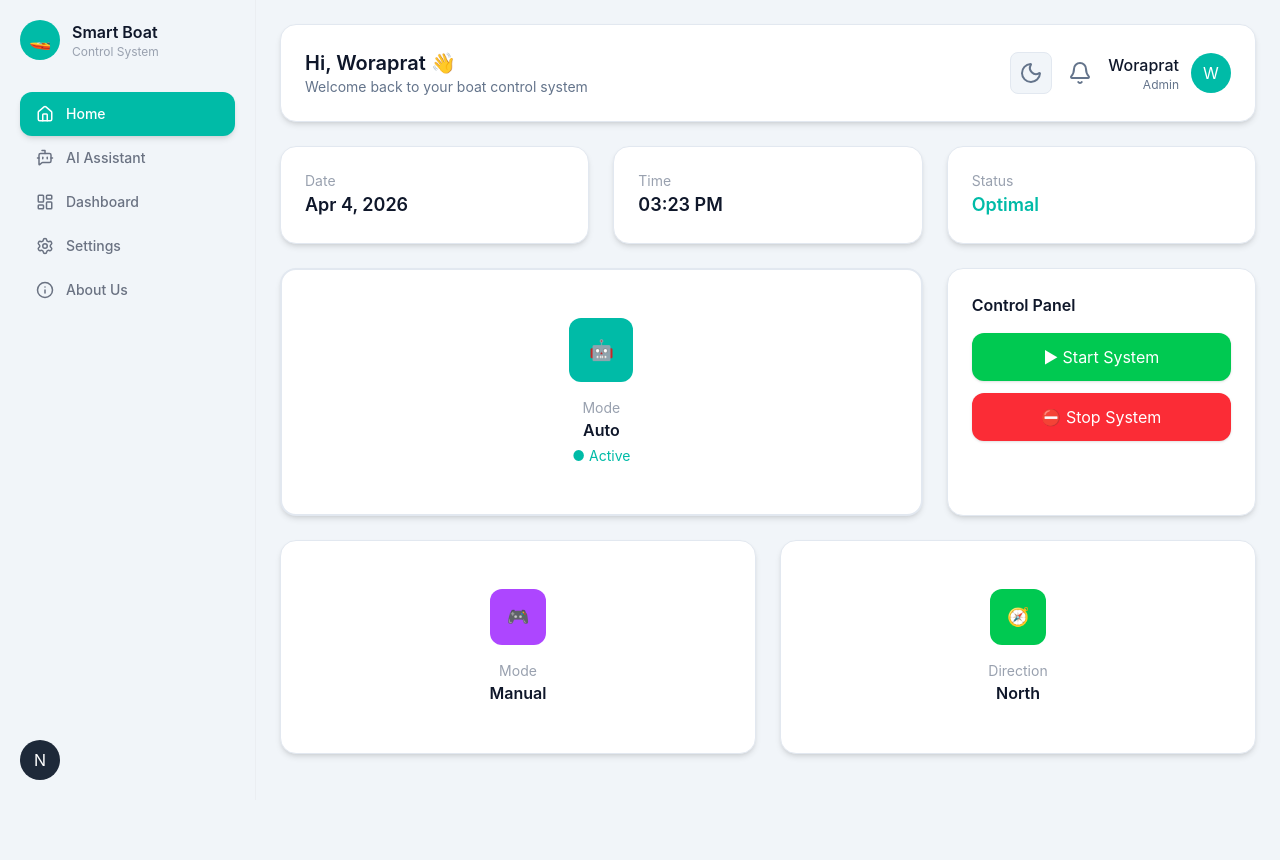
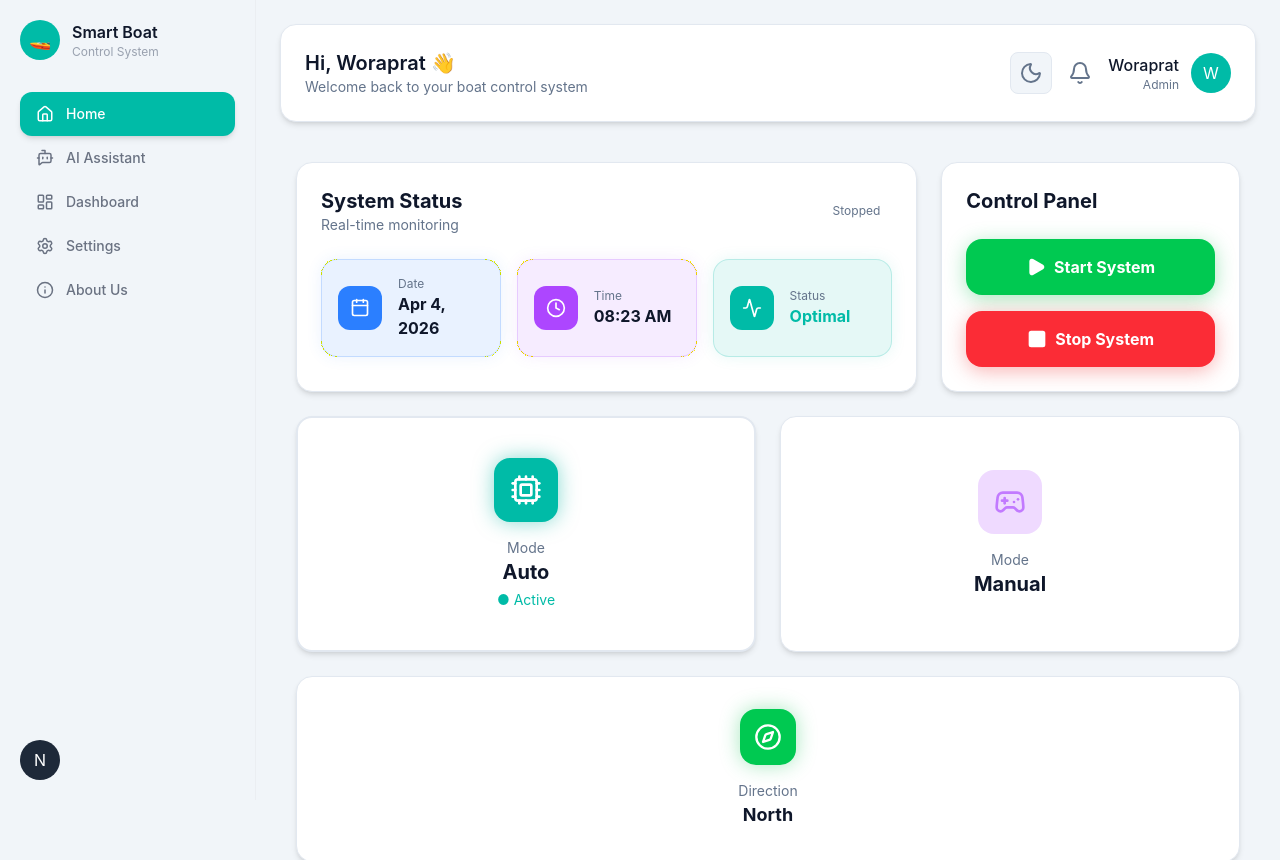
Before and after one commit to PrQnHuBer/smart-boat-ui-master, a Next.js app: page / in a window 1280 px wide. Shown: the top 860 px of the page. Before the commit the page ends 800 px from the top, so only its background shows below. Built offline with nearby package versions, Linux system fonts and the light colour scheme.

Commit message:
หารูปมาใส่แล้ว

```diff
--- a/app/about/page.tsx
+++ b/app/about/page.tsx
@@ -3,6 +3,9 @@
 import Card from "@/components/Card";
 import { GraduationCap, Mail, ArrowLeft } from "lucide-react";
 import { useRouter } from "next/navigation";
+// 1. Import รูปภาพจากโฟลเดอร์ images
+import githubLogo from "../../images/Github.png";
+import linkedinLogo from "../../images/linkedin.jpg";
 
 export default function AboutPage() {
   const router = useRouter();
@@ -22,6 +25,7 @@ export default function AboutPage() {
           <p className="text-muted text-sm mt-1">Meet the team behind Smart Boat</p>
         </div>
       </div>
+
       {/* University Section */}
       <Card className="p-8 border border-default bg-card flex gap-6 items-center shadow-xl">
         <div className="relative shrink-0">
@@ -116,11 +120,20 @@ function TeamCard({ name, role, email, color, initial, roleColor }: any) {
       </div>
 
       <div className="flex gap-3">
-        <button className="flex-1 h-10 flex items-center justify-center bg-muted/10 hover:bg-muted/20 rounded-xl text-muted transition-colors border border-default">
-
+        {/* เปลี่ยนจาก Icon เป็นรูปภาพที่ Import มา */}
+        <button className="flex-1 h-10 flex items-center justify-center bg-muted/10 hover:bg-muted/20 rounded-xl transition-colors border border-default group">
+          <img
+            src={githubLogo.src}
+            alt="GitHub"
+            className="w-5 h-5 object-contain opacity-70 group-hover:opacity-100 dark:invert transition-opacity"
+          />
         </button>
-        <button className="flex-1 h-10 flex items-center justify-center bg-muted/10 hover:bg-muted/20 rounded-xl text-muted transition-colors border border-default">
-
+        <button className="flex-1 h-10 flex items-center justify-center bg-muted/10 hover:bg-muted/20 rounded-xl transition-colors border border-default group">
+          <img
+            src={linkedinLogo.src}
+            alt="LinkedIn"
+            className="w-5 h-5 object-contain rounded-sm opacity-70 group-hover:opacity-100 transition-opacity"
+          />
         </button>
       </div>
     </Card>
--- a/app/page.tsx
+++ b/app/page.tsx
@@ -2,6 +2,10 @@
 
 import { useEffect, useState } from "react";
 import Card from "@/components/Card";
+import {
+  Calendar, Clock, Activity, Cpu, Gamepad2,
+  Compass, Play, Square, Send, MessageSquare
+} from "lucide-react";
 
 export default function Home() {
   const [time, setTime] = useState("");
@@ -10,103 +14,137 @@ export default function Home() {
   useEffect(() => {
     const updateTime = () => {
       const now = new Date();
-
-      const thaiTime = now.toLocaleTimeString("en-US", {
-        timeZone: "Asia/Bangkok",
-        hour: "2-digit",
-        minute: "2-digit",
-        hour12: true,
-      });
-
-      const thaiDate = now.toLocaleDateString("en-US", {
-        timeZone: "Asia/Bangkok",
-        year: "numeric",
-        month: "short",
-        day: "numeric",
-      });
-
-      setTime(thaiTime);
-      setDate(thaiDate);
+      setTime(now.toLocaleTimeString("en-US", { hour: "2-digit", minute: "2-digit", hour12: true }));
+      setDate(now.toLocaleDateString("en-US", { year: "numeric", month: "short", day: "numeric" }));
     };
-
     updateTime();
     const interval = setInterval(updateTime, 1000);
-
     return () => clearInterval(interval);
   }, []);
 
   return (
-    <div className="space-y-6">
+    <div className="space-y-6 p-4 max-w-[1600px] mx-auto">
 
-      {/* Top Cards */}
-      <div className="grid grid-cols-3 gap-6">
-        <Card>
-          <p className="text-gray-400 text-sm">Date</p>
-          <h2 className="text-lg font-semibold">{date}</h2>
-        </Card>
+      <div className="grid grid-cols-1 lg:grid-cols-3 gap-6">
 
-        <Card>
-          <p className="text-gray-400 text-sm">Time</p>
-          <h2 className="text-lg font-semibold">{time}</h2>
-        </Card>
+        {/* LEFT: System Status Section */}
+        <Card className="lg:col-span-2 p-6 border border-default bg-card">
+          <div className="flex justify-between items-center mb-6">
+            <div>
+              <h2 className="text-xl font-bold text-foreground">System Status</h2>
+              <p className="text-muted text-sm">Real-time monitoring</p>
+            </div>
+            <span className="px-3 py-1 bg-muted/20 text-muted rounded-full text-xs flex items-center gap-2">
+              <span className="w-2 h-2 bg-muted rounded-full"></span> Stopped
+            </span>
+          </div>
 
-        <Card>
-          <p className="text-gray-400 text-sm">Status</p>
-          <h2 className="text-lg font-semibold text-teal-500">
-            Optimal
-          </h2>
-        </Card>
-      </div>
+          <div className="grid grid-cols-1 md:grid-cols-3 gap-4">
+            {/* Date Card */}
+            <div className="p-4 rounded-2xl bg-blue-500/10 border border-blue-500/20 flex items-center gap-4 shadow-[0_0_15px_rgba(59,130,246,0.1)]">
+              <div className="p-3 bg-blue-500 rounded-xl text-white">
+                <Calendar size={20} />
+              </div>
+              <div>
+                <p className="text-muted text-xs">Date</p>
+                <p className="text-foreground font-bold">{date}</p>
+              </div>
+            </div>
 
-      {/* Control Panel */}
-      <div className="grid grid-cols-3 gap-6">
-        <Card className="col-span-2 border-2 border-teal-400">
-          <div className="flex flex-col items-center justify-center h-full py-6">
-            <div className="w-16 h-16 bg-teal-500 text-white rounded-xl flex items-center justify-center mb-4 text-xl">
-              🤖
+            {/* Time Card */}
+            <div className="p-4 rounded-2xl bg-purple-500/10 border border-purple-500/20 flex items-center gap-4 shadow-[0_0_15px_rgba(168,85,247,0.1)]">
+              <div className="p-3 bg-purple-500 rounded-xl text-white">
+                <Clock size={20} />
+              </div>
+              <div>
+                <p className="text-muted text-xs">Time</p>
+                <p className="text-foreground font-bold">{time}</p>
+              </div>
             </div>
-            <p className="text-gray-400 text-sm">Mode</p>
-            <h2 className="font-semibold">Auto</h2>
-            <span className="text-teal-500 text-sm mt-1">● Active</span>
+
+            {/* Status Card */}
+            <div className="p-4 rounded-2xl bg-teal-500/10 border border-teal-500/20 flex items-center gap-4 shadow-[0_0_15px_rgba(20,184,166,0.1)]">
+              <div className="p-3 bg-teal-500 rounded-xl text-white">
+                <Activity size={20} />
+              </div>
+              <div>
+                <p className="text-muted text-xs">Status</p>
+                <p className="text-teal-500 font-bold">Optimal</p>
+              </div>
+            </div>
           </div>
         </Card>
 
-        <Card>
-          <h2 className="font-semibold mb-4">Control Panel</h2>
-
-          <button className="w-full bg-green-500 hover:bg-green-600 transition text-white py-3 rounded-xl mb-3 shadow">
-            ▶ Start System
-          </button>
-
-          <button className="w-full bg-red-500 hover:bg-red-600 transition text-white py-3 rounded-xl shadow">
-            ⛔ Stop System
-          </button>
-        </Card>
-      </div>
-
-      {/* Bottom */}
-      <div className="grid grid-cols-2 gap-6">
-        <Card>
-          <div className="flex flex-col items-center py-6">
-            <div className="w-14 h-14 bg-purple-500 text-white rounded-xl flex items-center justify-center mb-4 text-lg">
-              🎮
-            </div>
-            <p className="text-gray-400 text-sm">Mode</p>
-            <h2 className="font-semibold">Manual</h2>
-          </div>
-        </Card>
-
-        <Card>
-          <div className="flex flex-col items-center py-6">
-            <div className="w-14 h-14 bg-green-500 text-white rounded-xl flex items-center justify-center mb-4 text-lg">
-              🧭
-            </div>
-            <p className="text-gray-400 text-sm">Direction</p>
-            <h2 className="font-semibold">North</h2>
+        {/* RIGHT: Control Panel Section */}
+        <Card className="p-6 border border-default bg-card">
+          <h2 className="text-xl font-bold text-foreground mb-6">Control Panel</h2>
+          <div className="space-y-4">
+            <button className="w-full flex items-center justify-center gap-2 bg-green-500 hover:bg-green-600 text-white py-4 rounded-2xl font-bold transition-all shadow-[0_4px_20px_rgba(34,197,94,0.4)]">
+              <Play size={20} fill="currentColor" /> Start System
+            </button>
+            <button className="w-full flex items-center justify-center gap-2 bg-red-500 hover:bg-red-600 text-white py-4 rounded-2xl font-bold transition-all shadow-[0_4px_20px_rgba(239,68,68,0.4)]">
+              <Square size={20} fill="currentColor" /> Stop System
+            </button>
           </div>
         </Card>
       </div>
 
+      {/* CENTER: Mode Selection Section */}
+      <div className="grid grid-cols-1 md:grid-cols-2 gap-6">
+        <Card className="p-10 border-2 border-teal-500/50 bg-teal-500/5 flex flex-col items-center justify-center text-center shadow-[0_0_30px_rgba(20,184,166,0.1)]">
+          <div className="w-16 h-16 bg-teal-500 rounded-2xl flex items-center justify-center text-white mb-4 shadow-[0_0_20px_rgba(20,184,166,0.5)]">
+            <Cpu size={32} />
+          </div>
+          <p className="text-muted text-sm">Mode</p>
+          <h3 className="text-xl font-bold text-foreground">Auto</h3>
+          <span className="text-teal-500 text-sm mt-1">● Active</span>
+        </Card>
+
+        <Card className="p-10 border border-default bg-card/50 flex flex-col items-center justify-center text-center">
+          <div className="w-16 h-16 bg-purple-500/20 rounded-2xl flex items-center justify-center text-purple-400 mb-4">
+            <Gamepad2 size={32} />
+          </div>
+          <p className="text-muted text-sm">Mode</p>
+          <h3 className="text-xl font-bold text-foreground">Manual</h3>
+        </Card>
+      </div>
+
+      {/* Direction Section */}
+      <Card className="p-8 border border-default bg-card flex flex-col items-center justify-center">
+        <div className="w-14 h-14 bg-green-500 rounded-2xl flex items-center justify-center text-white mb-4 shadow-[0_0_20px_rgba(34,197,94,0.4)]">
+          <Compass size={28} />
+        </div>
+        <p className="text-muted text-sm">Direction</p>
+        <h3 className="text-lg font-bold text-foreground">North</h3>
+      </Card>
+
+      {/* AI Assistant Section */}
+      <Card className="p-6 border border-default bg-card">
+        <div className="flex items-center gap-2 mb-4">
+          <MessageSquare className="text-teal-500" size={20} />
+          <h2 className="font-bold text-foreground">AI Assistant</h2>
+          <span className="bg-green-500/20 text-green-500 text-[10px] px-2 py-0.5 rounded uppercase">Online</span>
+        </div>
+
+        <div className="bg-background rounded-2xl p-4 mb-4 min-h-[100px] flex items-start gap-4 border border-default">
+          <div className="w-8 h-8 bg-teal-500 rounded-lg flex items-center justify-center text-white text-xs font-bold shrink-0">AI</div>
+          <p className="text-sm text-foreground pt-1">
+            Hello! I'm your AI assistant. How can I help you with your boat control system today?
+          </p>
+        </div>
+
+        <div className="flex gap-2">
+          <input
+            type="text"
+            placeholder="Type your message..."
+            className="flex-1 bg-background border border-default rounded-xl px-4 py-3 text-sm text-foreground outline-none focus:ring-2 focus:ring-teal-500/50 transition-all"
+          />
+          <button className="bg-teal-500 hover:bg-teal-400 text-white px-6 py-3 rounded-xl flex items-center gap-2 font-bold shadow-[0_0_15px_rgba(20,184,166,0.4)] transition-all">
+             <Send size={18} /> Send
+          </button>
+        </div>
+      </Card>
+
     </div>
   );
 }
```
Also changed, not shown: app/settings/password/page.tsx (+33 -25 lines), images/Github.png (added), images/linkedin.jpg (added).
